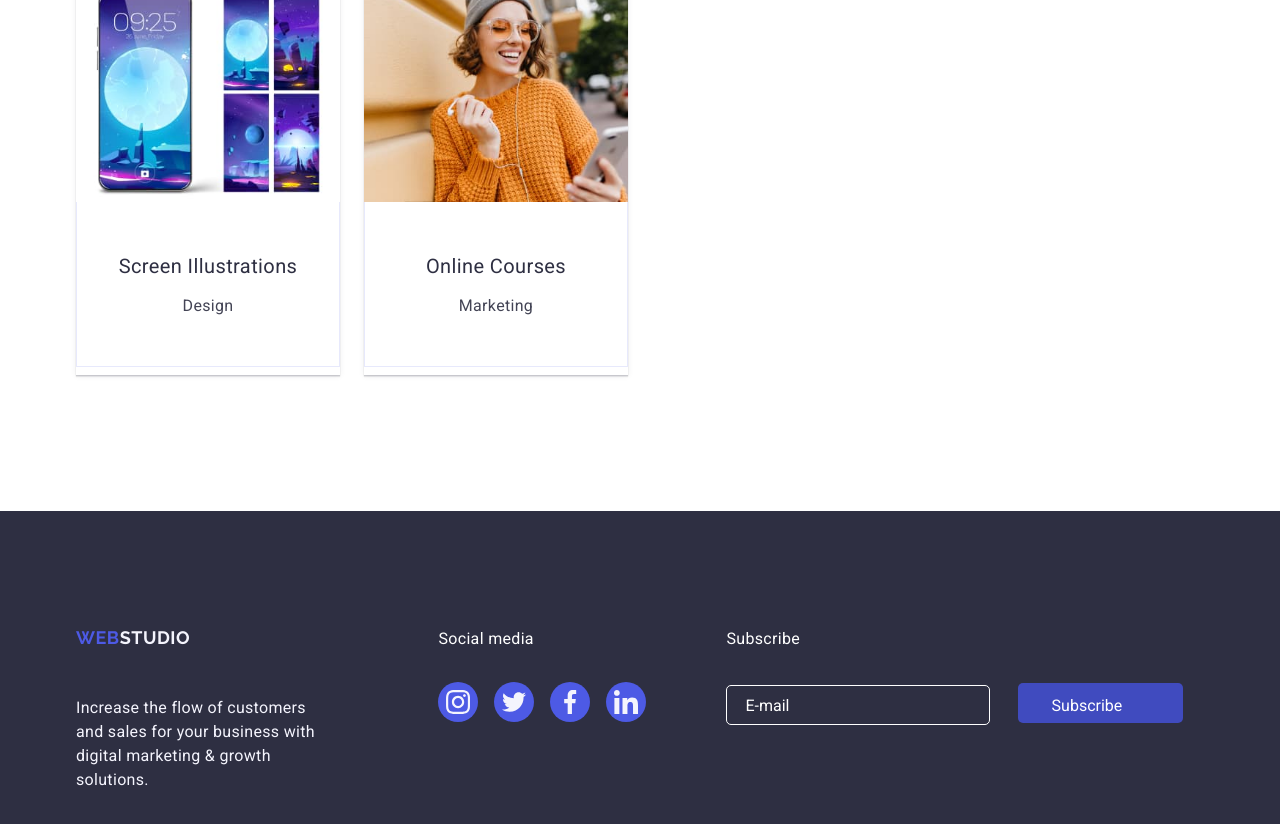
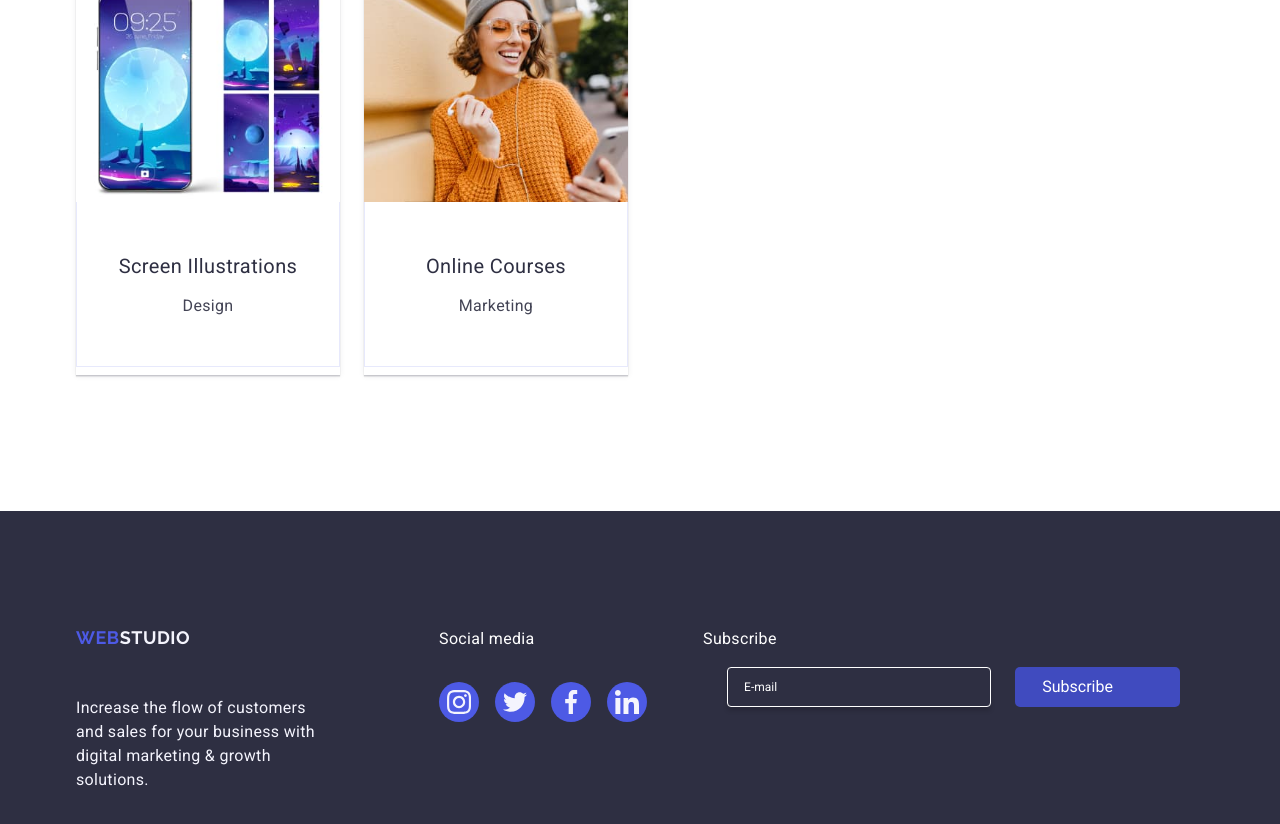
Before and after one commit to Esatsy/goit-markup-hw-05, a plain HTML site: page index.html in a window 1280 px wide. Shown: the part 2802-3626 px from the top of the page. Drawn offline with nearby package versions, Linux system fonts and the light colour scheme.

Commit message:
errors fixed

```diff
--- a/css/styles.css
+++ b/css/styles.css
@@ -423,30 +423,58 @@ max-width: 264px;
 }
 .footer-subscribe-container{
     width: 600px;
+
+    padding-left: 56px;
+}
+.page-footer-form{
+
     display: flex;
-    flex-direction: column;
-    gap: 16px;
-    padding-left: 80px;
+    gap: 24px;
+
+
 }
-.footer-input{
+.page-footer-form-label{
+    width: 0;
+    height: 0;
+}
+.page-footer-input{
 color: #ffffff;
     width: 264px;
     height: 40px;
     background-color: transparent;
-    border-radius: 5px;
+    border-radius: 4px;
     border: solid 1px #ffffff;
+    font-size: 12px;
+        line-height: 2;
+        letter-spacing: 0.04;
+        box-shadow: 0px 4px 4px rgba(0, 0, 0, 0.15);
+        padding: 8px 16px;
+
 }
-.footer-input::placeholder{
+.page-footer-input::placeholder{
     color: #ffffff;
-    padding: 8px 16px;
+
+
 }
-.footer-button{
+.page-footer-button{
 
-    margin-left: 24px;
+
     height: 40px;
-    width: 165px;
+    min-width: 165px;
     color: #FFFFFF;
     background-color: #404BBF;
     border: none;
     border-radius: 5px;
+    display: flex;
+    align-items: center;
+    padding: 0;
+    justify-content: center;
+    font-weight: 500;
+    line-height: 1.5;
+    letter-spacing: 0.04;
+    cursor: pointer;
+
 }
+.subscribe-icon{
+    margin-left: 16px;
+}
--- a/index.html
+++ b/index.html
@@ -507,11 +507,17 @@
         </div>
         <div class="footer-subscribe-container">
           <p class="socials-text">Subscribe</p>
-          <form>
-            <input type="text" class="footer-input" placeholder="E-mail" />
-            <button class="footer-button">
+          <form class="page-footer-form">
+            <label class="page-footer-form-label" for="email"></label>
+            <input
+              name="email"
+              type="email"
+              class="page-footer-input"
+              placeholder="E-mail"
+            />
+            <button type="submit" class="page-footer-button">
               Subscribe
-              <svg class="social-icon" width="24" height="20">
+              <svg class="subscribe-icon" width="24" height="24">
                 <use href="./images/icons.svg#icon-send"></use>
               </svg>
             </button>
```
